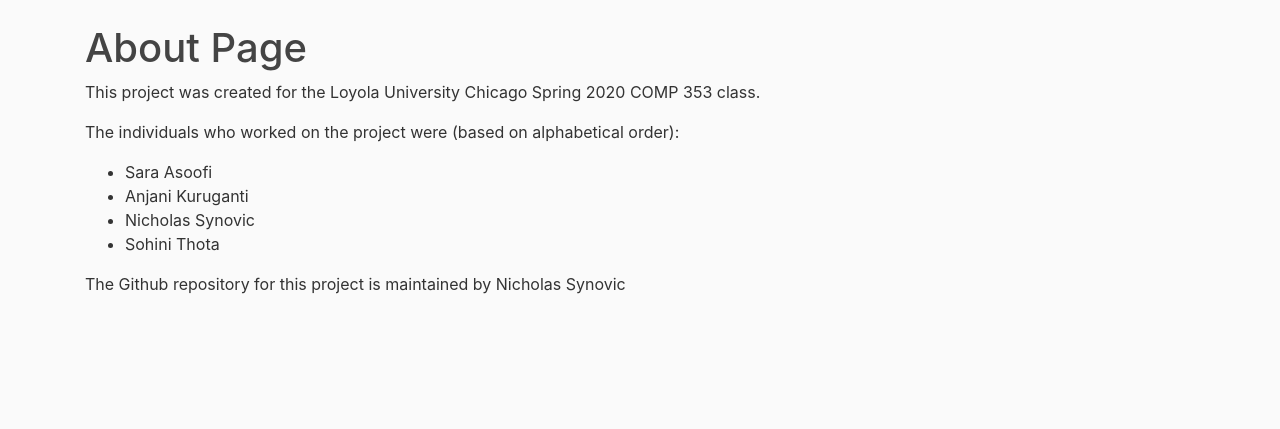
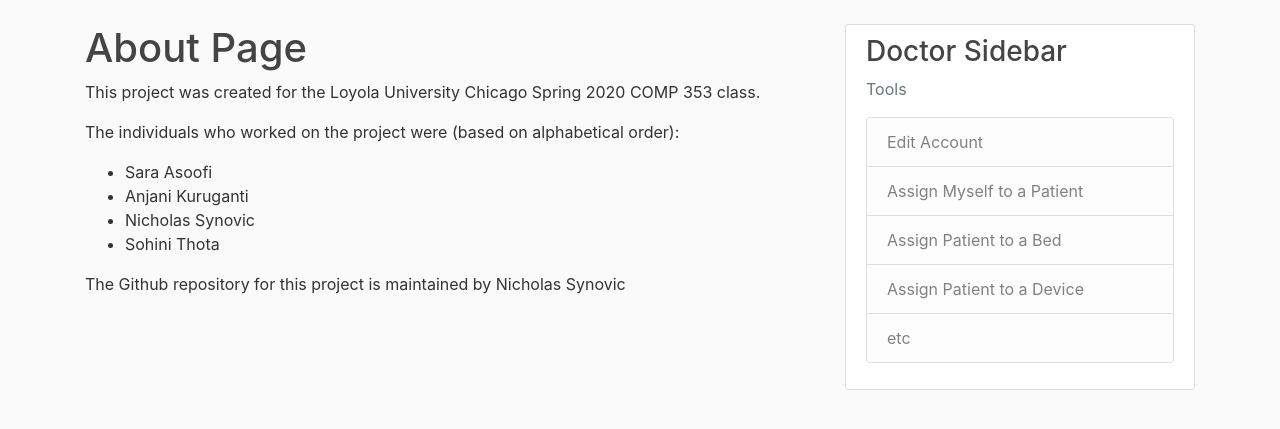
Before and after one commit to sohinithota/COMP-353-Project, a Flask app: page /about in a window 1280 px wide. Shown: the part 56-485 px from the top of the page. Run offline with Flask 2, Linux system fonts and the light colour scheme; parts of the project's set-up code (start-up, migrations or seed data) failed here and were passed over; some libraries are stand-ins or nearby versions.

Commit message:
Bug fixes
Signed-off-by: Nicholas Synovic <nicholas.synovic@gmail.com>

```diff
--- a/PYTHON CODE/flaskDemo/routes.py
+++ b/PYTHON CODE/flaskDemo/routes.py
@@ -42,11 +42,8 @@ def home():
 	posts = Post.query.all()
 	return render_template('home.html', posts=posts)
 	results3 = assignment.query.all()
-	results2 = patient.query.join(assignment,patient.patientID == assignment.patientID) \
-			   .add_columns(patient.fname, patient.lname, patient.ssn, assignment.adminID) \
-			   .join(doctor, doctor.docID == assignment.docID).add_columns(doctor.docfname,doctor.doclname)
-	results = patient.query.join(assignment,patient.patientID == assignment.patientID) \
-			   .add_columns(patient.fname, patient.lname, patient.ssn, assignment.adminID)
+	results2 = patient.query.join(assignment,patient.patientID == assignment.patientID).add_columns(patient.fname, patient.lname, patient.ssn, assignment.adminID).join(doctor, doctor.docID == assignment.docID).add_columns(doctor.docfname,doctor.doclname)
+	results = patient.query.join(assignment,patient.patientID == assignment.patientID).add_columns(patient.fname, patient.lname, patient.ssn, assignment.adminID)
 	return render_template('home.html', title='Join', joined_1_n = results, joined_m_n = results2, currentUser = current_user)
 
 @app.route("/about")
@@ -55,8 +52,8 @@ def about():
 
 @app.route("/register", methods=['GET', 'POST'])
 def register():
-	if current_user.is_authenticated:
-		return redirect(url_for('home'))
+	# if current_user.is_authenticated:
+		# return redirect(url_for('home'))
 	form = RegistrationForm()
 	if form.validate_on_submit():
 		try:
--- a/PYTHON CODE/flaskDemo/templates/home.html
+++ b/PYTHON CODE/flaskDemo/templates/home.html
@@ -5,7 +5,7 @@
           <img class="rounded-circle article-img" src="{{ url_for('static', filename='profile_pics/' + post.author.image_file) }}">
           <div class="media-body">
             <div class="article-metadata">
-              <a class="mr-2" href="#">{{ post.author.username }}</a>
+              <a class="mr-2" href="#">{{ post.author.username }} TEST</a>
               <small class="text-muted">{{ post.date_posted.strftime('%Y-%m-%d') }}</small>
             </div>
             <h2><a class="article-title" href="{{ url_for('post', post_id=post.id) }}">{{ post.title }}</a></h2>
--- a/PYTHON CODE/flaskDemo/templates/layout.html
+++ b/PYTHON CODE/flaskDemo/templates/layout.html
@@ -58,19 +58,33 @@
 			  {% endwith %}
 			  {% block content %}{% endblock %}
 			</div>
-			<!-- <div class="col-md-4">
+			<div class="col-md-4">
 				<div class="content-section">
-				<h3>Our Sidebar</h3>
-				<p class='text-muted'>You can put any information here you'd like.
+					{% if current_user.accountname == "admin" %}
+						<h3>Admin Sidebar</h3>
+						<p class='text-muted'>Tools
 							<ul class="list-group">
-					<li class="list-group-item list-group-item-light">Latest Activity</li>
-					<li class="list-group-item list-group-item-light">Announcements</li>
+								<li class="list-group-item list-group-item-light">Edit Account</li>
+								<li class="list-group-item list-group-item-light">Register User</li>
+								<li class="list-group-item list-group-item-light">Delete User</li>
 								<li class="list-group-item list-group-item-light">Calendars</li>
 								<li class="list-group-item list-group-item-light">etc</li>
 							</ul>
 						</p>
+					{% else %}
+						<h3>Doctor Sidebar</h3>
+						<p class='text-muted'>Tools
+							<ul class="list-group">
+								<li class="list-group-item list-group-item-light">Edit Account</li>
+								<li class="list-group-item list-group-item-light">Assign Myself to a Patient</li>
+								<li class="list-group-item list-group-item-light">Assign Patient to a Bed</li>
+								<li class="list-group-item list-group-item-light">Assign Patient to a Device</li>
+								<li class="list-group-item list-group-item-light">etc</li>
+							</ul>
+						</p>
+					{% endif %}
 				</div>
-			</div> -->
+			</div>
 		</div>
 		<script src ="https://apps.elfsight.com/p/platform.js" defer></script>
 		<div class="elfsight-app-4e1ba735-8b85-4ebe-9227-8999a735a025"></div>
```
Lines whose indentation alone changed are shown as unchanged.
